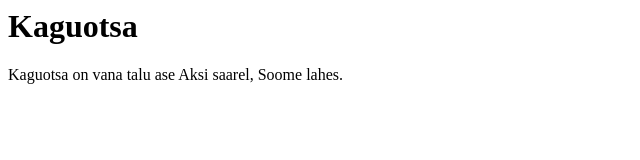
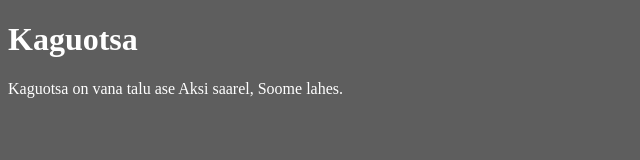
Before and after one commit to rainaraa/kaguotsa, a plain HTML site: page index.html in a window 1280 px wide. Shown: the whole page, without its empty margins (0-640 px from the left). Drawn offline with Linux system fonts and the light colour scheme.

Commit message:
added a stylesheet

```diff
--- /dev/null
+++ b/app.css
@@ -0,0 +1,4 @@
+body {
+    background-color: #5E5E5E;
+    color: #fff
+}
--- a/index.html
+++ b/index.html
@@ -1,2 +1,12 @@
-<h1>Kaguotsa</h1>
-<p>Kaguotsa on vana talu ase Aksi saarel, Soome lahes.</p>
+<!doctype html>
+<html>
+    <head>
+        <title>Kaguotsa, Aksi saar</title>
+        <meta name="viewport" content="width=device-width, initial-scale=1">
+        <link rel="stylesheet" href="app.css">
+    </head>
+    <body>
+        <h1>Kaguotsa</h1>
+        <p>Kaguotsa on vana talu ase Aksi saarel, Soome lahes.</p>
+    </body>
+</html>
```
Also changed, not shown: 1 other file.
